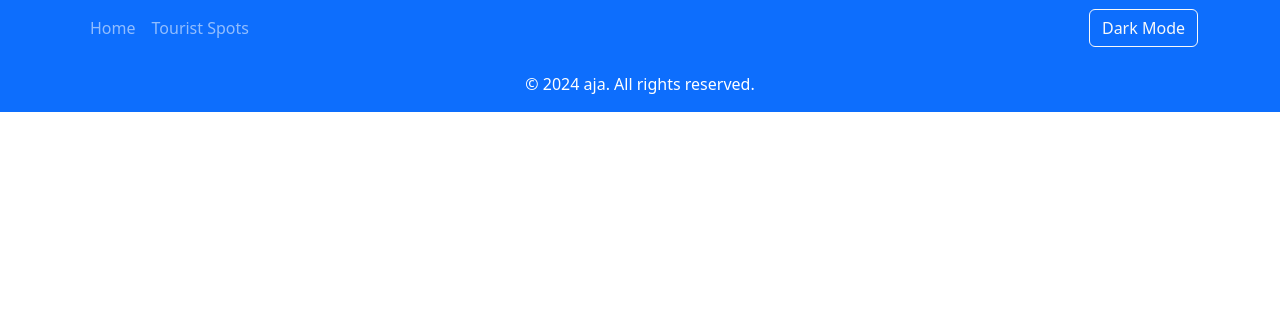
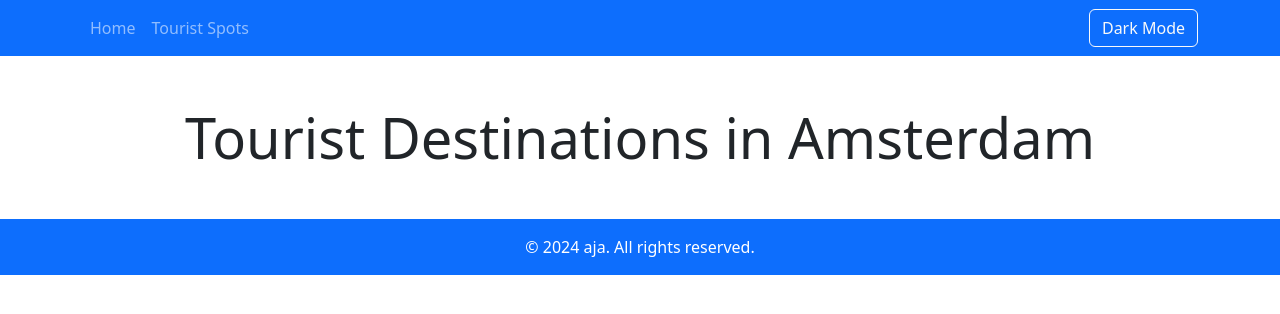
Before and after one commit to konfuzed12/amsterdam, a plain HTML site: page spots.html in a window 1280 px wide. Drawn offline with nearby package versions, Linux system fonts and the light colour scheme.

Commit message:
Added h4

```diff
--- a/spots.html
+++ b/spots.html
@@ -32,7 +32,9 @@
                 </ul>
                 <button id="darkModeToggle" class="btn btn-outline-light">Dark Mode</button>
     </nav>
-
+    <div class="container text-center my-5">
+        <h4 class="display-4">Tourist Destinations in Amsterdam</h4>
+    </div>
     <footer id="footer" class="bg-primary text-white text-center py-3" style="background-color: 4a638d";>
         &copy; 2024 aja. All rights reserved.
     </footer>
```
